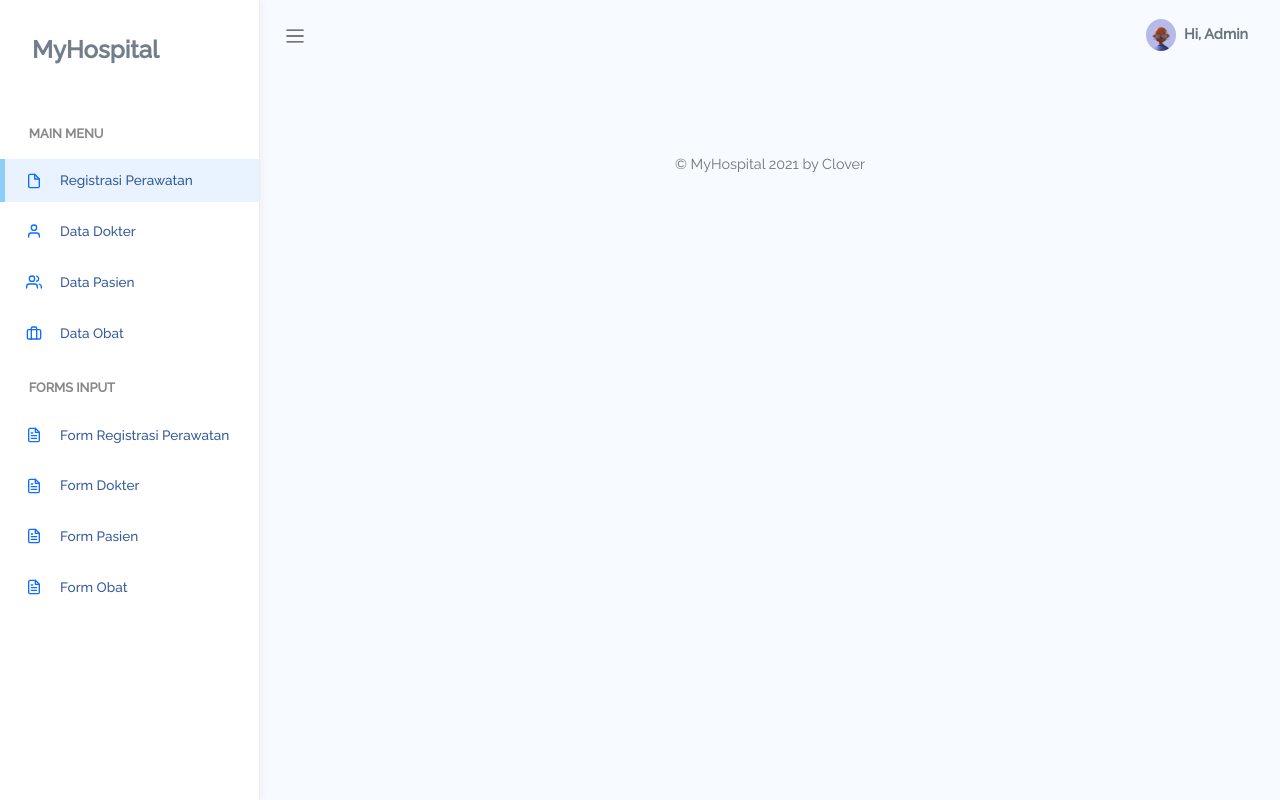
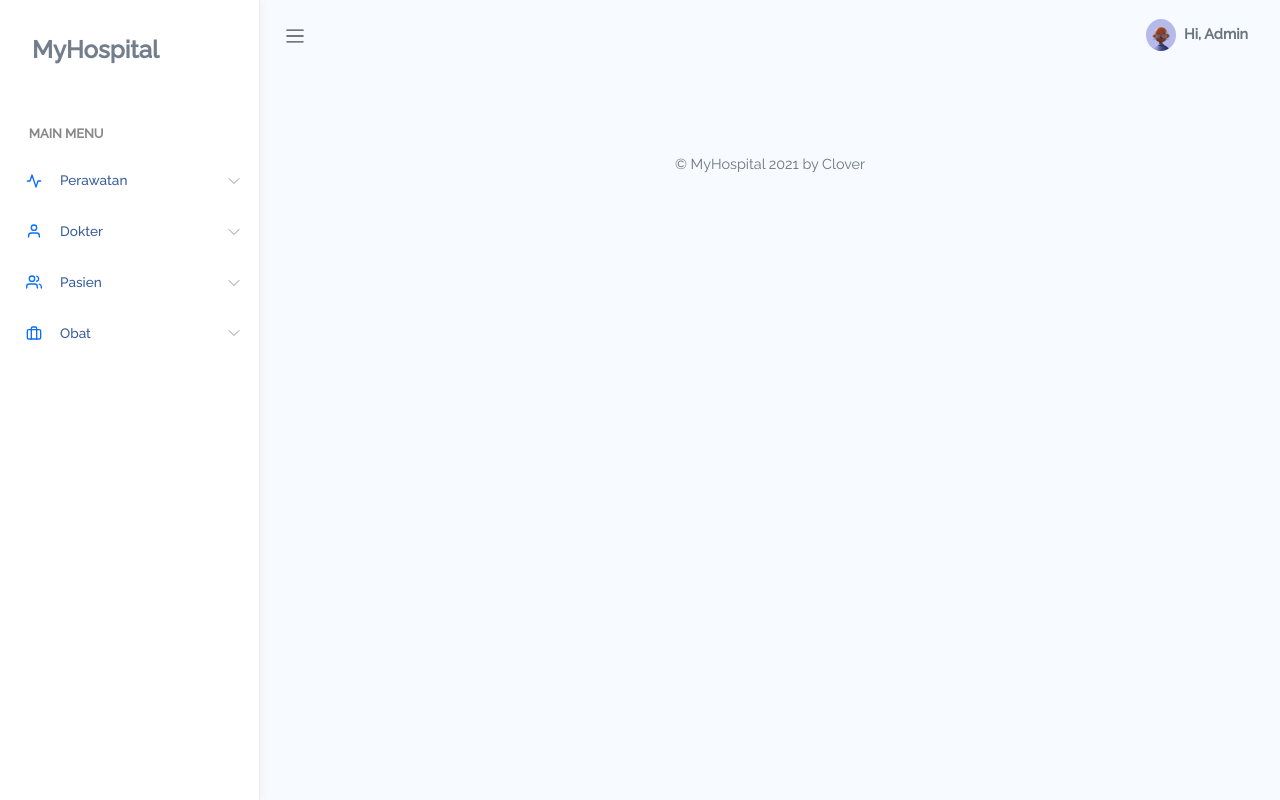
Before and after one commit to CloverFolks/MyHospital, a CodeIgniter 4 app: template app/Views/layout/template.php in a window 1280 px wide. Run offline with PHP 8.4 and a stand-in for CodeIgniter, Linux system fonts and the light colour scheme; the template is opened without the code that fills it, so the values that code supplies are empty; some libraries are stand-ins or nearby versions.

Commit message:
adjust template

```diff
--- a/app/Views/layout/template.php
+++ b/app/Views/layout/template.php
@@ -26,66 +26,66 @@
                 </div>
                 <div class="sidebar-menu">
                     <ul class="menu">
-                        <!-- Bagian Lihat -->
                         <li class="sidebar-title">Main Menu</li>
 
-                        <li class="sidebar-item active">
+                        <li class="sidebar-item has-sub">
                             <a href="#" class="sidebar-link">
-                                <i data-feather="file" width="20"></i>
-                                <span>Registrasi Perawatan</span>
+                                <i data-feather="activity" width="20"></i>
+                                <span>Perawatan</span>
                             </a>
+                            <ul class="submenu">
+                                <li>
+                                    <a href="<?= base_url('/perawatan'); ?>">Lihat Daftar Perawatan</a>
+                                </li>
+                                <li>
+                                    <a href="<?= base_url('/perawatan/create'); ?>">Tambah Registrasi Perawatan</a>
+                                </li>
+                            </ul>
                         </li>
 
-                        <li class="sidebar-item">
+                        <li class="sidebar-item has-sub">
                             <a href="#" class="sidebar-link">
                                 <i data-feather="user" width="20"></i>
-                                <span>Data Dokter</span>
+                                <span>Dokter</span>
                             </a>
+                            <ul class="submenu">
+                                <li>
+                                    <a href="<?= base_url('/dokter'); ?>">Lihat Daftar Dokter</a>
+                                </li>
+                                <li>
+                                    <a href="<?= base_url('/dokter/create'); ?>">Tambah Data Dokter</a>
+                                </li>
+                            </ul>
                         </li>
 
-                        <li class="sidebar-item">
+                        <li class="sidebar-item has-sub">
                             <a href="#" class="sidebar-link">
                                 <i data-feather="users" width="20"></i>
-                                <span>Data Pasien</span>
+                                <span>Pasien</span>
                             </a>
+                            <ul class="submenu">
+                                <li>
+                                    <a href="<?= base_url('/pasien'); ?>">Lihat Daftar Pasien</a>
+                                </li>
+                                <li>
+                                    <a href="<?= base_url('/pasien/create'); ?>">Tambah Data Pasien</a>
+                                </li>
+                            </ul>
                         </li>
 
-                        <li class="sidebar-item">
+                        <li class="sidebar-item has-sub">
                             <a href="#" class="sidebar-link">
                                 <i data-feather="briefcase" width="20"></i>
-                                <span>Data Obat</span>
+                                <span>Obat</span>
                             </a>
-                        </li>
-
-                        <!-- Bagian Input -->
-                        <li class="sidebar-title">Forms Input</li>
-
-                        <li class="sidebar-item">
-                            <a href="#" class="sidebar-link">
-                                <i data-feather="file-text" width="20"></i>
-                                <span>Form Registrasi Perawatan</span>
-                            </a>
-                        </li>
-
-                        <li class="sidebar-item">
-                            <a href="#" class="sidebar-link">
-                                <i data-feather="file-text" width="20"></i>
-                                <span>Form Dokter</span>
-                            </a>
-                        </li>
-
-                        <li class="sidebar-item">
-                            <a href="#" class="sidebar-link">
-                                <i data-feather="file-text" width="20"></i>
-                                <span>Form Pasien</span>
-                            </a>
-                        </li>
-
-                        <li class="sidebar-item">
-                            <a href="#" class="sidebar-link">
-                                <i data-feather="file-text" width="20"></i>
-                                <span>Form Obat</span>
-                            </a>
+                            <ul class="submenu">
+                                <li>
+                                    <a href="<?= base_url('/obat'); ?>">Lihat Daftar Obat</a>
+                                </li>
+                                <li>
+                                    <a href="<?= base_url('/obat/create'); ?>">Tambah Data Obat</a>
+                                </li>
+                            </ul>
                         </li>
                     </ul>
                 </div>
```
